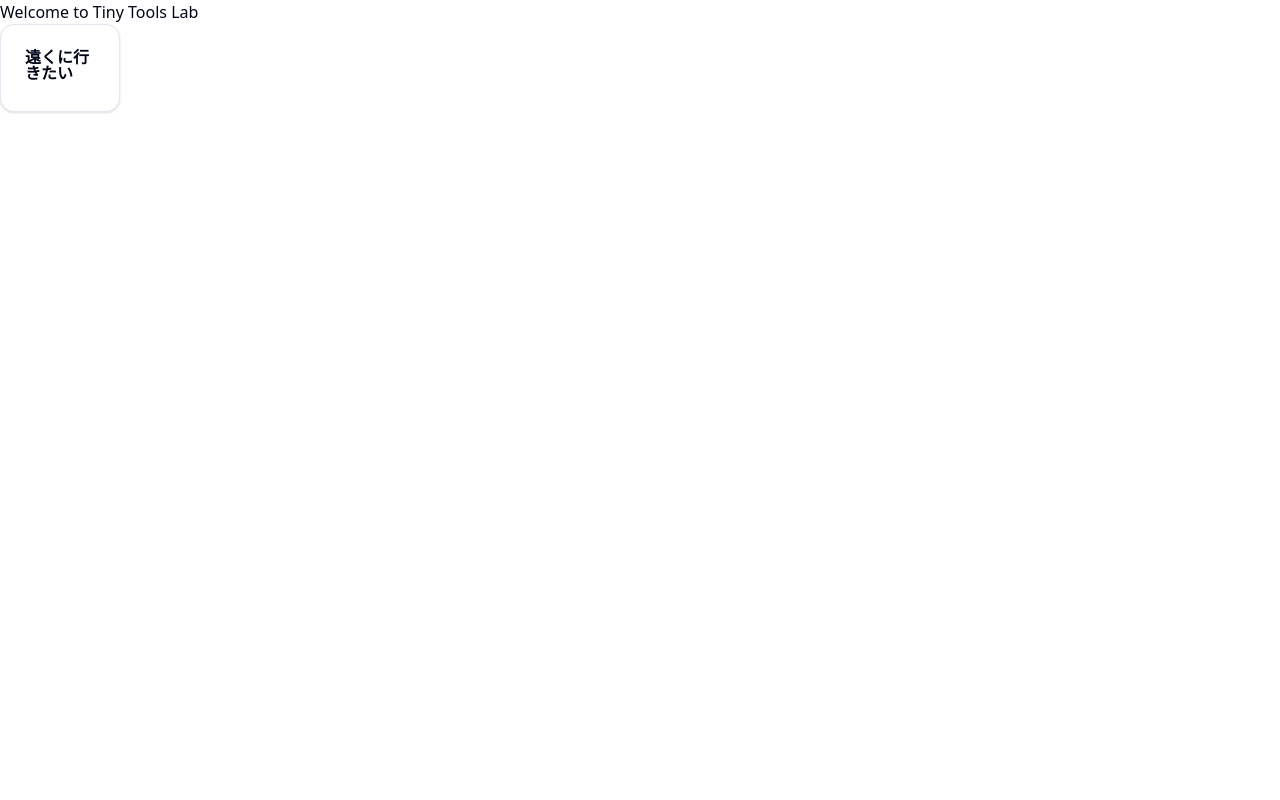
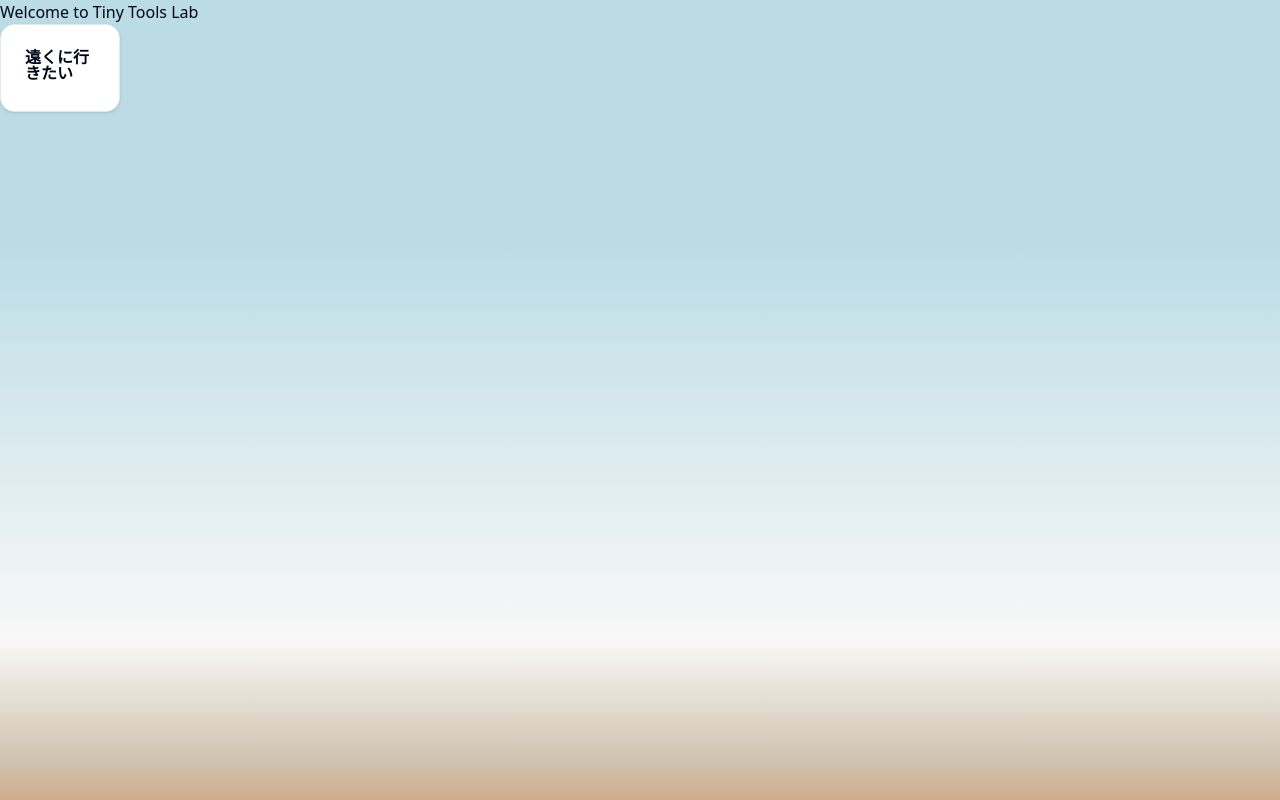
Before and after one commit to HirokoYAMADA/tiny-tools-lab, a Next.js app: page / in a window 1280 px wide. Built offline with nearby package versions, Linux system fonts and the light colour scheme.

Commit message:
グローバルCSSを更新し、ボディの背景を線形グラデーションに変更しました。最小高さを100vhに設定しました。

```diff
--- a/src/app/globals.css
+++ b/src/app/globals.css
@@ -116,7 +116,15 @@
   * {
     @apply border-border outline-ring/50;
   }
+
   body {
-    @apply bg-background text-foreground;
+    @apply text-foreground;
+    background: linear-gradient(to bottom,
+        #BBDCE5 0%,
+        #BBDCE5 30%,
+        #f8f8f7 80%,
+        #D0C4B0 95%,
+        #CFAB8D 100%);
+    min-height: 100vh;
   }
 }
```
